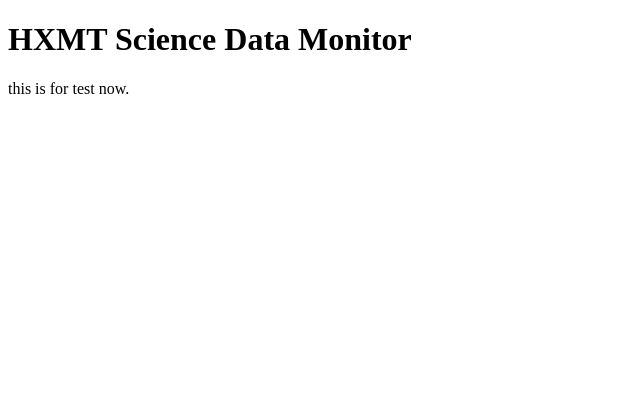
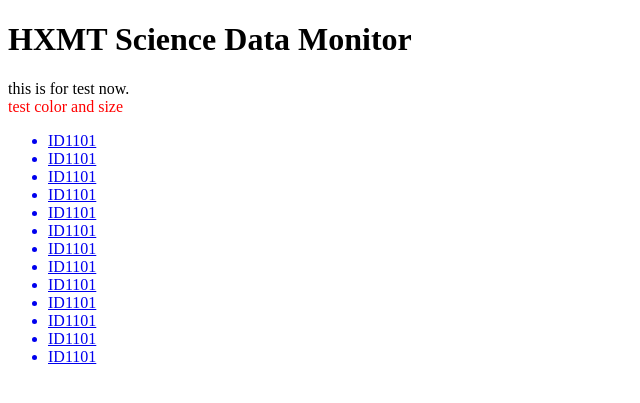
Before and after one commit to wllck/hsdmwebsite, a Python web app: template templates/home.html in a window 1280 px wide. Shown: the top 403 px of the page, without its empty margins (0-640 px from the left). Run offline with Jinja, Linux system fonts and the light colour scheme; the template is opened without the code that fills it, so the values that code supplies are empty.

Commit message:
add link

```diff
--- a/templates/home.html
+++ b/templates/home.html
@@ -1,11 +1,29 @@
 <!DOCTYPE html>
 <html lang="en">
 <head>
-    <meta charset="UTF-8">
-    <title>HSDM HOME</title>
+ <meta charset="UTF-8">
+ <title>HSDM HOME</title>
 </head>
 <body>
-<h1>HXMT Science Data Monitor</h1>
-<p>this is for test now.</p>
+ <h1>HXMT Science Data Monitor</h1>
+ <p>this is for test now.<br/>
+ <font size=3 color=red> test color and size </font>
+ </p>
+ <ul>
+   <a href='id1101'><li>ID1101</li></a>
+   <a href='id1101'><li>ID1101</li></a>
+   <a href='id1101'><li>ID1101</li></a>
+   <a href='id1101'><li>ID1101</li></a>
+   <a href='id1101'><li>ID1101</li></a>
+   <a href='id1101'><li>ID1101</li></a>
+   <a href='id1101'><li>ID1101</li></a>
+   <a href='id1101'><li>ID1101</li></a>
+   <a href='id1101'><li>ID1101</li></a>
+   <a href='id1101'><li>ID1101</li></a>
+   <a href='id1101'><li>ID1101</li></a>
+   <a href='id1101'><li>ID1101</li></a>
+   <a href='id1101'><li>ID1101</li></a>
+ </ul>
+
 </body>
 </html>
--- /dev/null
+++ b/templates/id1101.html
@@ -0,0 +1 @@
+<h1>test</h1>
```
